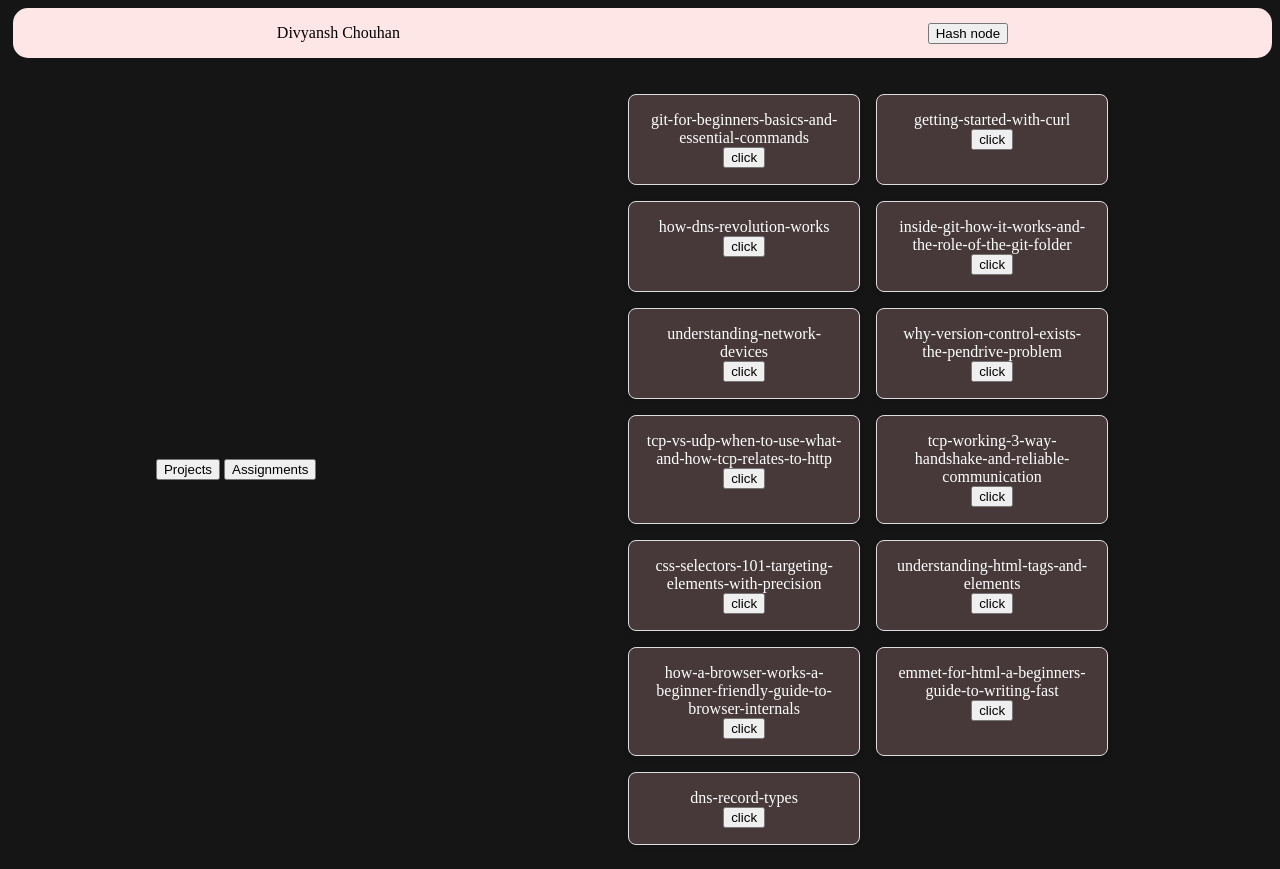
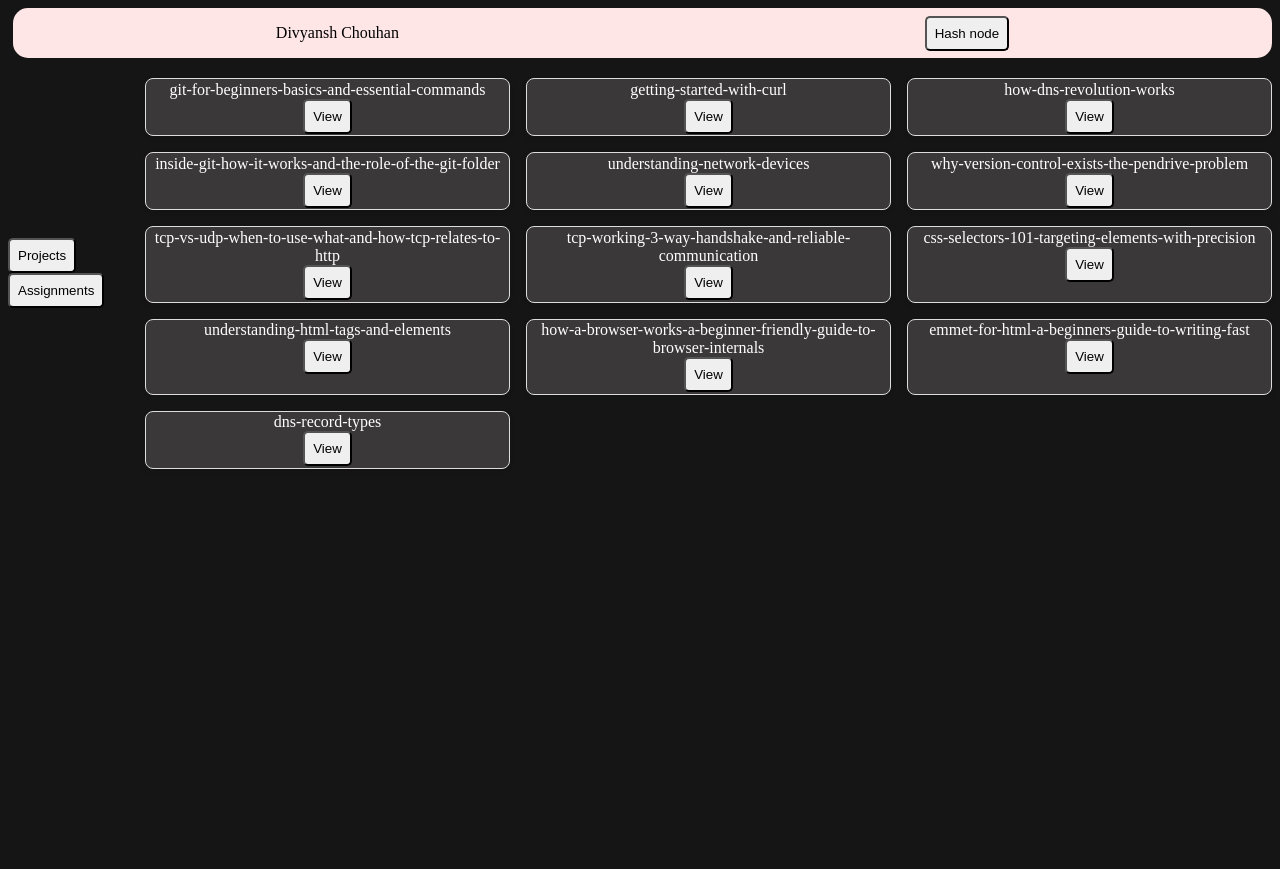
Before and after one commit to divyanshc33/webdevcohort26-blog_review, a plain HTML site: page index.html in a window 1280 px wide. After the commit the page ends 800 px from the top, so only its background shows below. Drawn offline with Linux system fonts and the light colour scheme.

Commit message:
initial commit2

```diff
--- a/index.css
+++ b/index.css
@@ -18,22 +18,27 @@ nav{
     align-items: center;
     margin-top: 20px;
 }
+button{
+    border-radius: 5px;
+    padding: 0.5rem;
+    cursor: pointer;
+}
 
 
 
 
 .mainRight {
   display: grid;
-  grid-template-columns: repeat(auto-fit, minmax(200px, 1fr));
+  grid-template-columns: repeat(3, minmax(200px, 1fr));
   gap: 1rem;
-  padding: 1rem;
+  padding: 0;
 }
 
 .card {
-  background-color: rgb(71, 57, 57);
+  background-color: rgb(58, 56, 56);
   border: 1px solid #ddd;
   border-radius: 8px;
-  padding: 1rem;
+  padding: 0.1rem;
   box-shadow: 0 2px 5px rgba(0,0,0,0.1);
   text-align: center;
 }
--- a/index.html
+++ b/index.html
@@ -30,19 +30,19 @@
           <a
             href="https://divyanshc33.hashnode.dev/git-for-beginners-basics-and-essential-command"
           >
-            <button>click</button>
+            <button>View</button>
           </a>
         </div>
         <div class="card">
           getting-started-with-curl <br />
           <a href="https://divyanshc33.hashnode.dev/getting-started-with-curl">
-            <button>click</button>
+            <button>View</button>
           </a>
         </div>
         <div class="card">
           how-dns-revolution-works <br />
           <a href="https://divyanshc33.hashnode.dev/how-dns-revolution-works">
-            <button>click</button>
+            <button>View</button>
           </a>
         </div>
         <div class="card">
@@ -50,7 +50,7 @@
           <a
             href="https://divyanshc33.hashnode.dev/inside-git-how-it-works-and-the-role-of-the-git-folder"
           >
-            <button>click</button>
+            <button>View</button>
           </a>
         </div>
         <div class="card">
@@ -58,7 +58,7 @@
           <a
             href="https://divyanshc33.hashnode.dev/understanding-network-devices"
           >
-            <button>click</button>
+            <button>View</button>
           </a>
         </div>
         <div class="card">
@@ -66,7 +66,7 @@
           <a
             href="https://divyanshc33.hashnode.dev/why-version-control-exists-the-pendrive-problem"
           >
-            <button>click</button>
+            <button>View</button>
           </a>
         </div>
         <div class="card">
@@ -74,7 +74,7 @@
           <a
             href="https://divyanshc33.hashnode.dev/tcp-vs-udp-when-to-use-what-and-how-tcp-relates-to-http"
           >
-            <button>click</button>
+            <button>View</button>
           </a>
         </div>
         <div class="card">
@@ -82,7 +82,7 @@
           <a
             href="https://divyanshc33.hashnode.dev/tcp-working-3-way-handshake-and-reliable-communication"
           >
-            <button>click</button>
+            <button>View</button>
           </a>
         </div>
         <div class="card">
@@ -90,7 +90,7 @@
           <a
             href="https://divyanshc33.hashnode.dev/css-selectors-101-targeting-elements-with-precision"
           >
-            <button>click</button>
+            <button>View</button>
           </a>
         </div>
         <div class="card">
@@ -98,7 +98,7 @@
           <a
             href="https://divyanshc33.hashnode.dev/understanding-html-tags-and-elements"
           >
-            <button>click</button>
+            <button>View</button>
           </a>
         </div>
         <div class="card">
@@ -108,7 +108,7 @@
             href="
 https://divyanshc33.hashnode.dev/how-a-browser-works-a-beginner-friendly-guide-to-browser-internals"
           >
-            <button>click</button>
+            <button>View</button>
           </a>
         </div>
         <div class="card">
@@ -117,13 +117,13 @@ https://divyanshc33.hashnode.dev/how-a-browser-works-a-beginner-friendly-guide-t
             href="
 https://divyanshc33.hashnode.dev/emmet-for-html-a-beginners-guide-to-writing-fast"
           >
-            <button>click</button>
+            <button>View</button>
           </a>
         </div>
         <div class="card">
           dns-record-types <br />
           <a href="https://divyanshc33.hashnode.dev/dns-record-types">
-            <button>click</button>
+            <button>View</button>
           </a>
         </div>
       </div>
```
